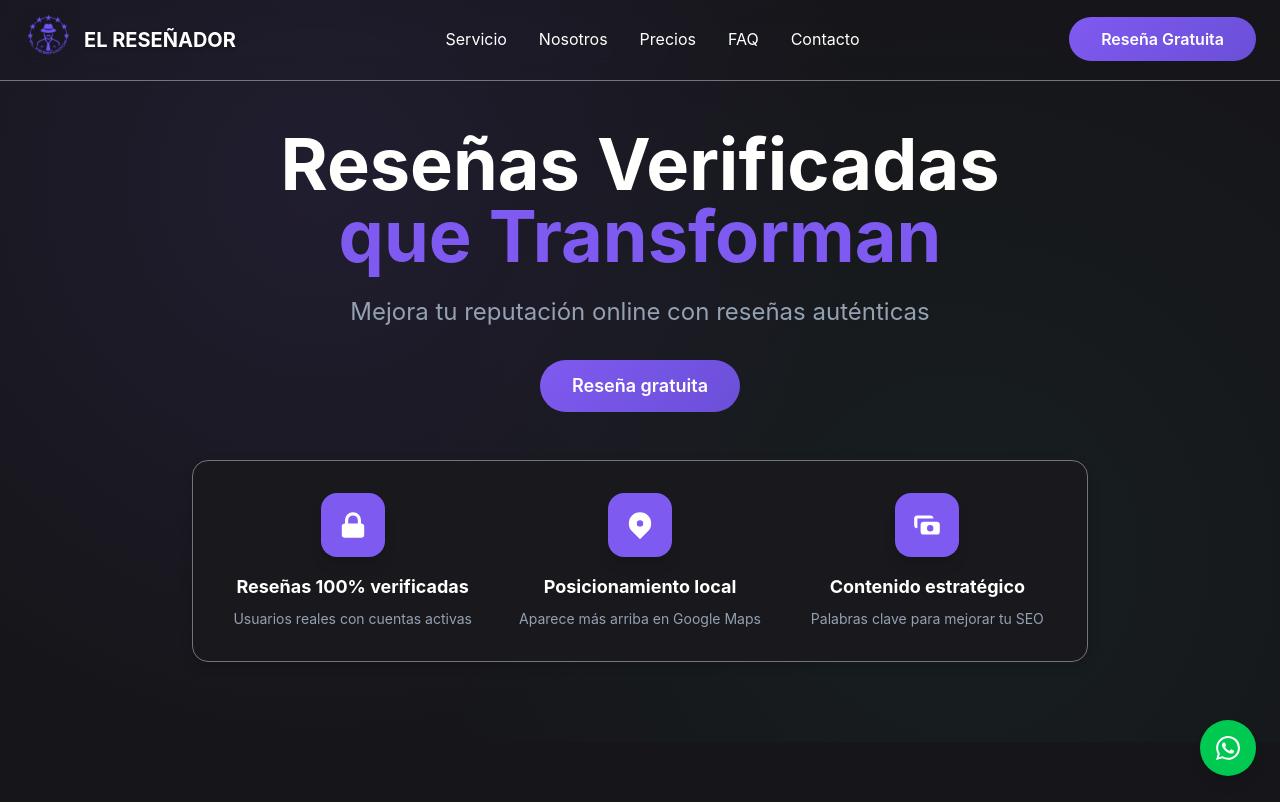
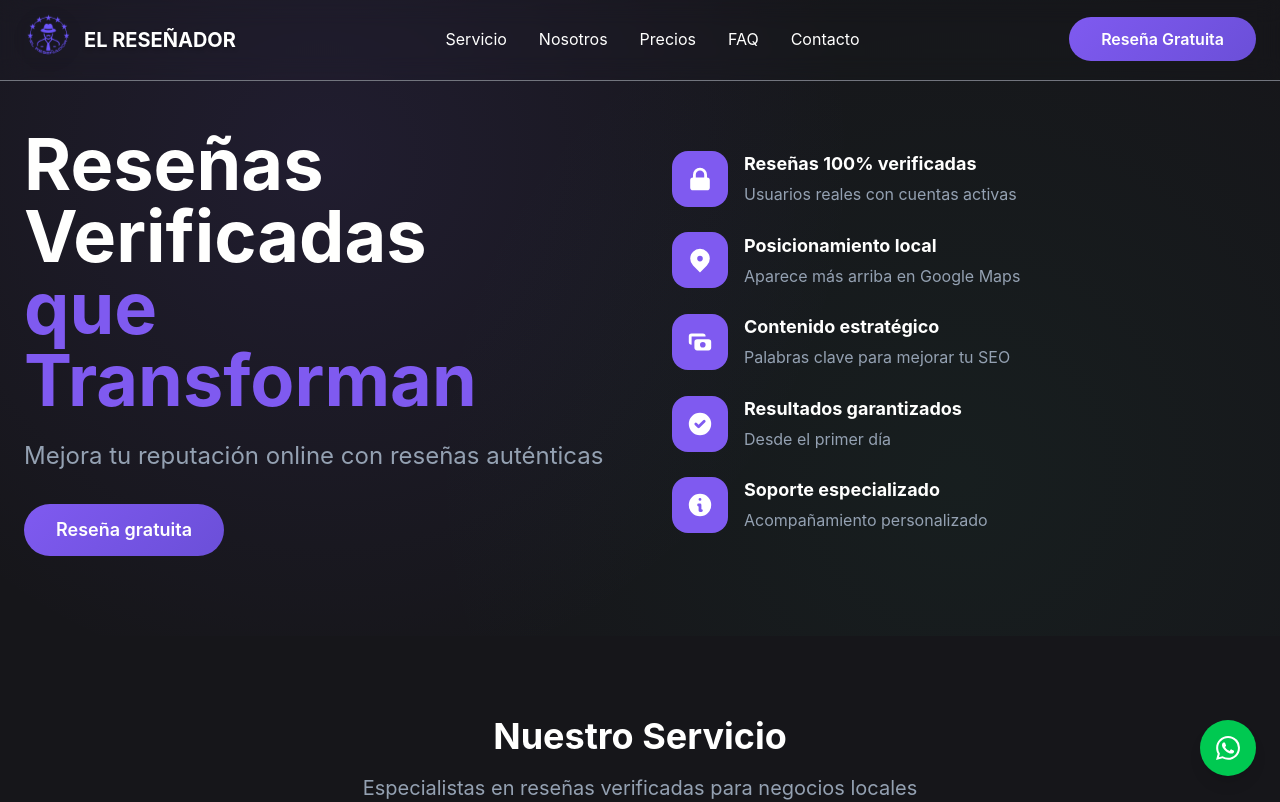
Before and after one commit to AXELRAYO990/ElRESENADOR, a React (Vite) app: page / in a window 1280 px wide. Shown: the top 802 px of the page. Built offline with nearby package versions, Linux system fonts and the light colour scheme.

Commit message:
Rediseñada Hero section: texto a la izquierda, características a la derecha, eliminada tarjeta con margen, agregadas 2 características adicionales

```diff
--- a/src/App.tsx
+++ b/src/App.tsx
@@ -153,60 +153,83 @@ function App() {
 
                         {/* Hero Section */}
                   <section className="gradient-hero text-white pt-32 pb-20 pattern-bg">
-        <div className="container mx-auto px-6 text-center">
-          <div className="max-w-4xl mx-auto">
+        <div className="container mx-auto px-6">
+          <div className="grid lg:grid-cols-2 gap-16 items-center">
+            {/* Texto a la izquierda */}
+            <div className="text-center lg:text-left">
               <h1 className="text-5xl md:text-7xl font-bold mb-6 text-headline">
                 Reseñas Verificadas
                 <span className="block highlight">que Transforman</span>
               </h1>
-            <p className="text-xl md:text-2xl text-paragraph mb-8 max-w-3xl mx-auto">
+              <p className="text-xl md:text-2xl text-paragraph mb-8">
                 Mejora tu reputación online con reseñas auténticas
               </p>
-                                    <div className="flex justify-center mb-12">
+              <div className="flex justify-center lg:justify-start">
                 <a href="https://wa.me/34632425771?text=Hola,%20me%20interesa%20una%20reseña%20gratuita%20para%20mejorar%20mi%20reputación%20online%20en%20Google.%20¿Podrían%20ayudarme%20con%20más%20información%20sobre%20sus%20servicios?" target="_blank" rel="noopener noreferrer" className="btn-elegant text-lg font-semibold text-center flex items-center justify-center">
                 Reseña gratuita
                 </a>
               </div>
+            </div>
 
-                        {/* Características destacadas */}
-                        <div className="max-w-4xl mx-auto">
-                          <div className="glass-card p-8 rounded-2xl hover-elegant transform hover:-translate-y-2 transition-all duration-300">
-                            <div className="grid grid-cols-1 md:grid-cols-3 gap-8">
-                              <div className="flex flex-col items-center text-center space-y-4">
-                                <div className="w-16 h-16 highlight-bg rounded-2xl flex items-center justify-center flex-shrink-0 shadow-lg">
-                                  <svg className="w-8 h-8 text-white" fill="currentColor" viewBox="0 0 20 20">
+            {/* Características a la derecha */}
+            <div className="space-y-6">
+              <div className="flex items-center space-x-4">
+                <div className="w-14 h-14 highlight-bg rounded-2xl flex items-center justify-center flex-shrink-0">
+                  <svg className="w-7 h-7 text-white" fill="currentColor" viewBox="0 0 20 20">
                     <path fillRule="evenodd" d="M5 9V7a5 5 0 0110 0v2a2 2 0 012 2v5a2 2 0 01-2 2H5a2 2 0 01-2-2v-5a2 2 0 012-2zm8-2v2H7V7a3 3 0 016 0z" clipRule="evenodd" />
                   </svg>
                 </div>
                 <div>
-                                  <h4 className="text-lg font-bold text-headline mb-2">Reseñas 100% verificadas</h4>
-                                  <p className="text-paragraph text-sm">Usuarios reales con cuentas activas</p>
+                  <h4 className="text-lg font-bold text-headline mb-1">Reseñas 100% verificadas</h4>
+                  <p className="text-paragraph">Usuarios reales con cuentas activas</p>
                 </div>
               </div>
 
-                              <div className="flex flex-col items-center text-center space-y-4">
-                                <div className="w-16 h-16 highlight-bg rounded-2xl flex items-center justify-center flex-shrink-0 shadow-lg">
-                                  <svg className="w-8 h-8 text-white" fill="currentColor" viewBox="0 0 20 20">
+              <div className="flex items-center space-x-4">
+                <div className="w-14 h-14 highlight-bg rounded-2xl flex items-center justify-center flex-shrink-0">
+                  <svg className="w-7 h-7 text-white" fill="currentColor" viewBox="0 0 20 20">
                     <path fillRule="evenodd" d="M5.05 4.05a7 7 0 119.9 9.9L10 18.9l-4.95-4.95a7 7 0 010-9.9zM10 11a2 2 0 100-4 2 2 0 000 4z" clipRule="evenodd" />
                   </svg>
                 </div>
                 <div>
-                                  <h4 className="text-lg font-bold text-headline mb-2">Posicionamiento local</h4>
-                                  <p className="text-paragraph text-sm">Aparece más arriba en Google Maps</p>
+                  <h4 className="text-lg font-bold text-headline mb-1">Posicionamiento local</h4>
+                  <p className="text-paragraph">Aparece más arriba en Google Maps</p>
                 </div>
               </div>
 
-                              <div className="flex flex-col items-center text-center space-y-4">
-                                <div className="w-16 h-16 highlight-bg rounded-2xl flex items-center justify-center flex-shrink-0 shadow-lg">
-                                  <svg className="w-8 h-8 text-white" fill="currentColor" viewBox="0 0 20 20">
+              <div className="flex items-center space-x-4">
+                <div className="w-14 h-14 highlight-bg rounded-2xl flex items-center justify-center flex-shrink-0">
+                  <svg className="w-7 h-7 text-white" fill="currentColor" viewBox="0 0 20 20">
                     <path fillRule="evenodd" d="M4 4a2 2 0 00-2 2v4a2 2 0 002 2V6h10a2 2 0 00-2-2H4zm2 6a2 2 0 012-2h8a2 2 0 012 2v4a2 2 0 01-2 2H8a2 2 0 01-2-2v-4zm6 4a2 2 0 100-4 2 2 0 000 4z" clipRule="evenodd" />
                   </svg>
                 </div>
                 <div>
-                                  <h4 className="text-lg font-bold text-headline mb-2">Contenido estratégico</h4>
-                                  <p className="text-paragraph text-sm">Palabras clave para mejorar tu SEO</p>
+                  <h4 className="text-lg font-bold text-headline mb-1">Contenido estratégico</h4>
+                  <p className="text-paragraph">Palabras clave para mejorar tu SEO</p>
                 </div>
               </div>
+
+              <div className="flex items-center space-x-4">
+                <div className="w-14 h-14 highlight-bg rounded-2xl flex items-center justify-center flex-shrink-0">
+                  <svg className="w-7 h-7 text-white" fill="currentColor" viewBox="0 0 20 20">
+                    <path fillRule="evenodd" d="M10 18a8 8 0 100-16 8 8 0 000 16zm3.707-9.293a1 1 0 00-1.414-1.414L9 10.586 7.707 9.293a1 1 0 00-1.414 1.414l2 2a1 1 0 001.414 0l4-4z" clipRule="evenodd" />
+                  </svg>
+                </div>
+                <div>
+                  <h4 className="text-lg font-bold text-headline mb-1">Resultados garantizados</h4>
+                  <p className="text-paragraph">Desde el primer día</p>
+                </div>
+              </div>
+
+              <div className="flex items-center space-x-4">
+                <div className="w-14 h-14 highlight-bg rounded-2xl flex items-center justify-center flex-shrink-0">
+                  <svg className="w-7 h-7 text-white" fill="currentColor" viewBox="0 0 20 20">
+                    <path fillRule="evenodd" d="M18 10a8 8 0 11-16 0 8 8 0 0116 0zm-7-4a1 1 0 11-2 0 1 1 0 012 0zM9 9a1 1 0 000 2v3a1 1 0 001 1h1a1 1 0 100-2v-3a1 1 0 00-1-1H9z" clipRule="evenodd" />
+                  </svg>
+                </div>
+                <div>
+                  <h4 className="text-lg font-bold text-headline mb-1">Soporte especializado</h4>
+                  <p className="text-paragraph">Acompañamiento personalizado</p>
                 </div>
               </div>
             </div>
```
Lines whose indentation alone changed are shown as unchanged.
